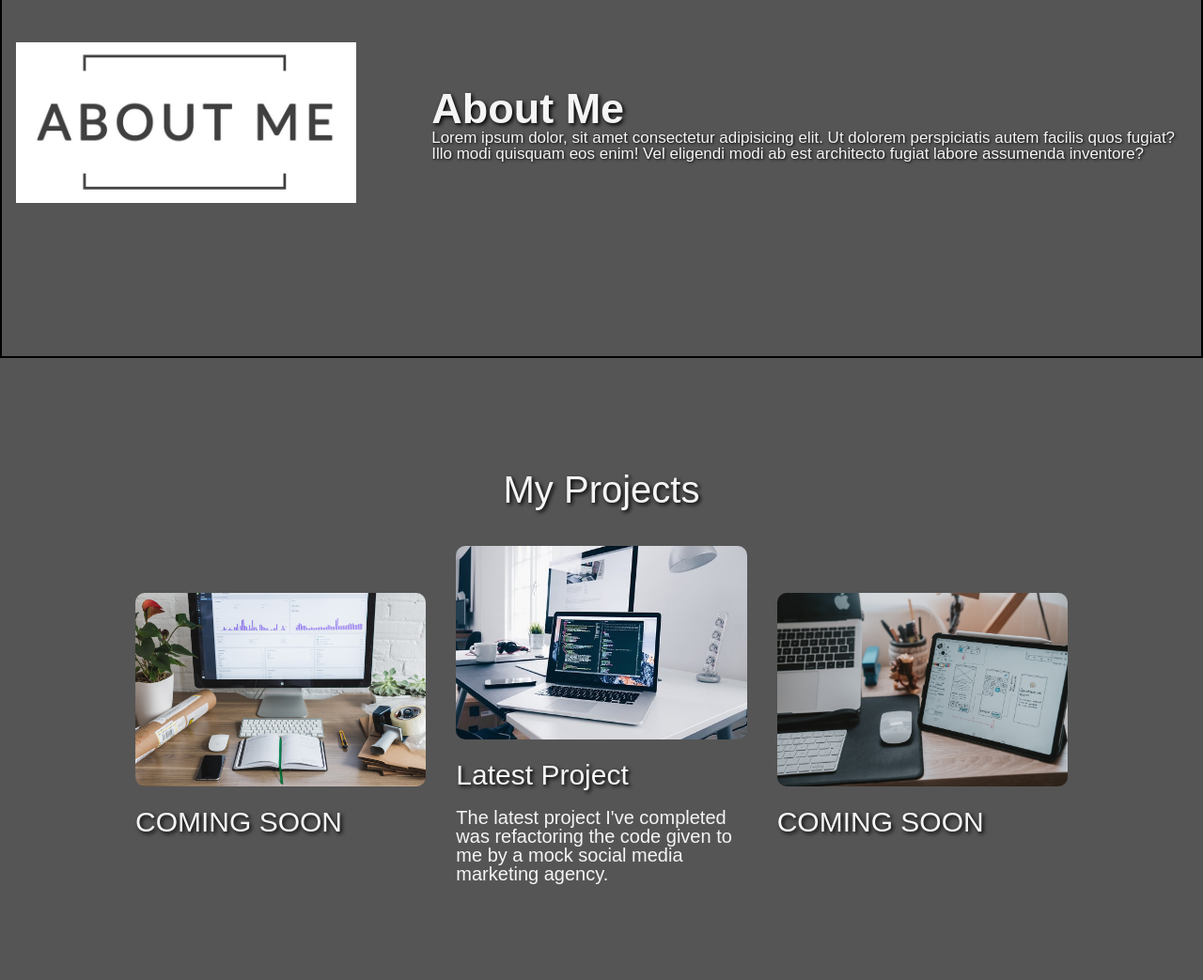
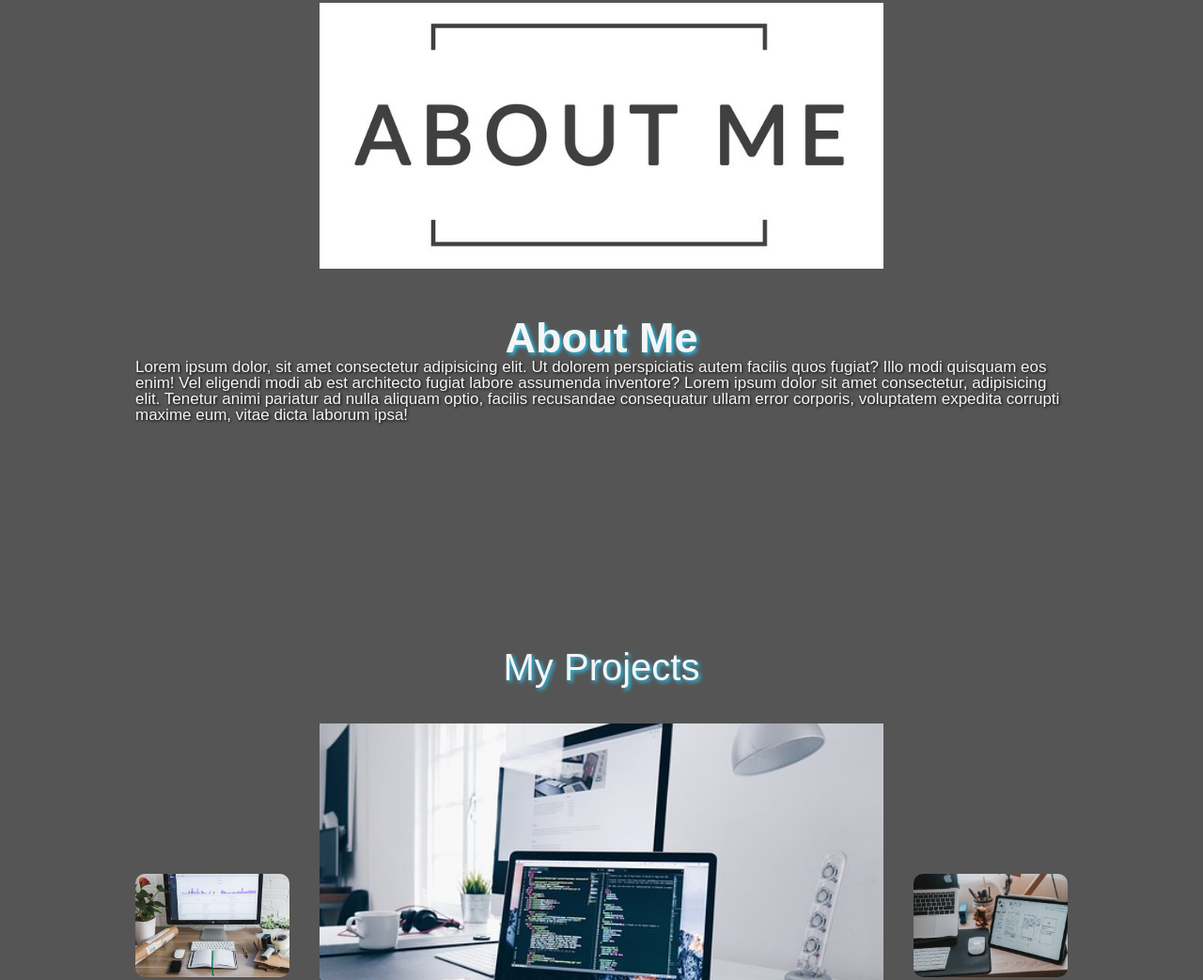
Before and after one commit to frvnlol/challenge-2-portfolio, a plain HTML site: page index.html in a window 1280 px wide. Shown: the part 917-1960 px from the top of the page at 94% size. Drawn offline with Linux system fonts and the light colour scheme.

Commit message:
added contact me section to HTML and edited css styling

```diff
--- a/index.html
+++ b/index.html
@@ -10,7 +10,7 @@
 
 <body>
    <header>
-      <h1>My <span class="port">Portfolio</span></h1>
+      <h1>my <span class="port">Portfolio</span></h1>
         <nav>
             <ul class="navbar">
                 <li>
@@ -47,10 +47,9 @@
             </div>
             <article class="about-me">
                 <h2>About Me</h2>
-                <p>Lorem ipsum dolor, sit amet consectetur adipisicing elit. Ut dolorem perspiciatis autem facilis quos fugiat? Illo modi quisquam eos enim! Vel eligendi modi ab est architecto fugiat labore assumenda inventore?
+                <p>Lorem ipsum dolor, sit amet consectetur adipisicing elit. Ut dolorem perspiciatis autem facilis quos fugiat? Illo modi quisquam eos enim! Vel eligendi modi ab est architecto fugiat labore assumenda inventore? Lorem ipsum dolor sit amet consectetur, adipisicing elit. Tenetur animi pariatur ad nulla aliquam optio, facilis recusandae consequatur ullam error corporis, voluptatem expedita corrupti maxime eum, vitae dicta laborum ipsa!
                 </p>
             </article>
-
         </section>
 
         <!--Previous Work Section-->
@@ -64,7 +63,7 @@
                 </article>
 
                 <article class="row" id="hover-row">
-                    <img id="first-work" src="./Images/tech1.jpeg" alt="image of laptop with code on screen" />
+                    <a href="https://frvnlol.github.io/module-1-code-refactor/"><img id="first-work" src="./Images/tech1.jpeg" alt="image of laptop with code on screen" /></a>
                     <h3>Latest Project</h3>
                     <p>The latest project I've completed was refactoring the code given to me by a mock social media marketing agency.</p>
                 </article>
@@ -73,11 +72,29 @@
                     <img id="third-work" src="./Images/tech3.jpeg" alt="desk with tech devices focusing on the screen on a tablet that has plans for something on its screen." />
                     <h3>COMING SOON</h3>
                 </article>
+            </div>
+        </section>
 
+        <!--Contact Me-->
+        <section class="contact-me" id-="contact">
+            <div class="contact-center">
+                <h3>Contact Me</h3>
             </div>
-
+            <ul>
+                <li>
+                    <a href="#">Email</a>
+                </li>
+                <li>
+                    <a href="#">LinkedIn</a>
+                </li>
+            </ul>
         </section>
 
     </main>
+
+     <footer>
+
+     </footer>
+
 </body>
 </html>
--- a/style.css
+++ b/style.css
@@ -102,22 +102,26 @@ section {
 /* About me section */
 .about {
     display: flex;
+    max-width: 100%;
     align-items: center;
-    gap: 5rem;
-    border: solid black 2px;
-    padding: 10rem 15px;
+    gap: 3rem;
+    padding: 100px auto;
+    flex-wrap: wrap;
+    justify-content: center;
 
 }
 .about-me-img img {
     max-width: 100%;
-    width: 700px;
+    width: 600px;
     height: auto;
+
 }
 
 .about-me h2 {
     font-size: 45px;
     color: var(--whitesmoke);
-    text-shadow: 2px 2px 4px black;
+    text-shadow: 2px 2px 4px var(--lightblue);
+    text-align: center;
 
 }
 
@@ -125,7 +129,7 @@ section {
     font-size: 17px;
     font-weight: bold;
     color: var(--whitesmoke);
-    font-weight: 500;
+    font-weight: 400;
     text-shadow: 1px 1px 3px black;
 
 }
@@ -137,7 +141,7 @@ section {
     font-size: 40px;
     color: var(--whitesmoke);
     font-weight: 400;
-    text-shadow: 2px 2px 4px black;
+    text-shadow: 2px 2px 4px var(--lightblue);
 }
 
 .mywork {
@@ -150,15 +154,19 @@ section {
 
 }
 
-
-.row img {
+ .row .sec-work,
+ .row #third-work {
     max-width: 100%;
-    width: 400px;
-    height: auto;
+    width: 300px;
     border-radius: 10px;
-    object-fit: contain;
 
 }
+
+.row #first-work{
+    width: 600px;
+}
+
+
 
 .row h3 {
     font-size: 30px;
```
